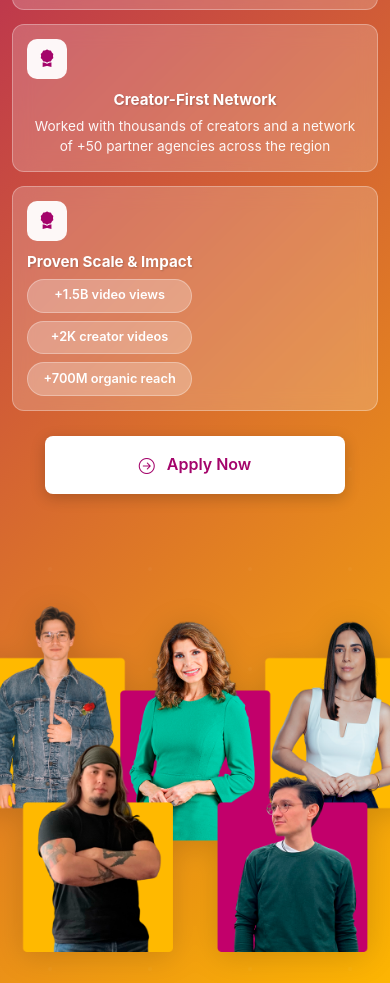
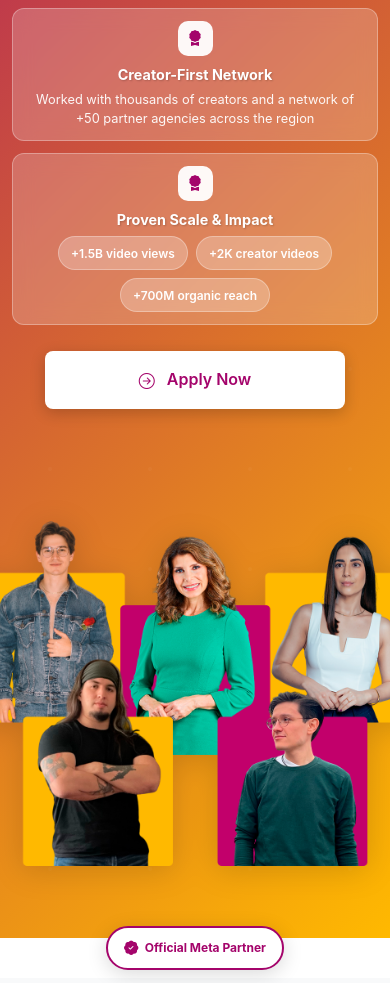
Before and after one commit to GabrielPy28/FAQs, a plain HTML site: page index.html in a window 390 px wide. Shown: the part 581-1564 px from the top of the page. Drawn offline with nearby package versions, Linux system fonts and the light colour scheme.

Commit message:
adding new changes

```diff
--- a/style.css
+++ b/style.css
@@ -799,17 +799,30 @@ body {
     flex-wrap: wrap;
     gap: 0.75rem;
     margin-top: 0.5rem;
+    width: 100%;
+    justify-content: center;
+    align-items: center;
 }
 
 .insight-stat {
     display: inline-block;
     background: rgba(255, 255, 255, 0.25);
-    padding: 0.4rem 0.8rem;
+    padding: 0.5rem 1rem;
     border-radius: 20px;
     font-size: 0.85rem;
     font-weight: 600;
     color: white;
     border: 1px solid rgba(255, 255, 255, 0.3);
+    transition: all 0.3s ease;
+    white-space: nowrap;
+    flex: 0 1 auto;
+    min-width: fit-content;
+}
+
+.insight-stat:hover {
+    background: rgba(255, 255, 255, 0.35);
+    transform: translateY(-2px);
+    box-shadow: 0 4px 12px rgba(0, 0, 0, 0.2);
 }
 
 /* People Image Section */
@@ -859,6 +872,8 @@ body {
     box-shadow: 0 4px 20px rgba(0, 0, 0, 0.15);
     transition: all 0.3s ease;
     border: 2px solid var(--primary-color);
+    white-space: nowrap;
+    flex-shrink: 0;
 }
 
 .floating-badge:hover {
@@ -2388,6 +2403,23 @@ a:hover {
     border-color: var(--primary-color) !important;
 }
 
+/* Responsive Design - Tablets and Medium Screens */
+@media (max-width: 992px) and (min-width: 769px) {
+    .insight-stats {
+        gap: 0.7rem;
+    }
+
+    .insight-stat {
+        font-size: 0.82rem;
+        padding: 0.45rem 0.9rem;
+    }
+
+    .floating-badge {
+        font-size: 0.9rem;
+        padding: 0.7rem 1.35rem;
+    }
+}
+
 /* Responsive Design */
 @media (max-width: 768px) {
     /* La Neta Logo adjustments */
@@ -2504,7 +2536,7 @@ a:hover {
     .insight-item {
         padding: 0.875rem;
         flex-direction: column;
-        align-items: flex-start;
+        align-items: center;
     }
 
     .insight-icon {
@@ -2512,6 +2544,12 @@ a:hover {
         height: 40px;
         margin-right: 0;
         margin-bottom: 0.75rem;
+        margin-left: 0;
+    }
+
+    .insight-content {
+        text-align: center;
+        width: 100%;
     }
 
     .insight-icon i {
@@ -2527,15 +2565,22 @@ a:hover {
     }
 
     .insight-stats {
-        flex-direction: column;
-        gap: 0.5rem;
+        flex-direction: row;
+        flex-wrap: wrap;
+        gap: 0.625rem;
+        justify-content: center;
+        align-items: center;
     }
 
     .insight-stat {
         font-size: 0.8rem;
-        padding: 0.35rem 0.7rem;
-        width: 100%;
+        padding: 0.5rem 0.875rem;
+        width: auto;
+        min-width: auto;
+        flex: 0 1 auto;
         text-align: center;
+        white-space: nowrap;
+        max-width: 100%;
     }
 
     /* Floating Badge responsive */
@@ -2543,15 +2588,30 @@ a:hover {
         margin-top: -1rem;
         margin-bottom: 0.75rem;
         padding: 0 1rem;
+        display: flex;
+        justify-content: center;
+        align-items: center;
     }
 
     .floating-badge {
         padding: 0.625rem 1.25rem;
         font-size: 0.85rem;
+        display: inline-flex;
+        align-items: center;
+        gap: 0.5rem;
+        white-space: nowrap;
+        max-width: calc(100% - 2rem);
+        word-break: keep-all;
     }
 
     .floating-badge i {
         font-size: 1rem;
+        flex-shrink: 0;
+    }
+
+    .floating-badge span {
+        overflow: hidden;
+        text-overflow: ellipsis;
     }
 
     /* Partnership Logos responsive */
@@ -3243,6 +3303,79 @@ a:hover {
         font-size: 0.875rem;
     }
 
+    /* Hero Insights extra small */
+    .hero-insights {
+        margin-top: 1.25rem;
+        gap: 0.75rem;
+    }
+
+    .insight-item {
+        padding: 0.75rem;
+        align-items: center;
+    }
+
+    .insight-icon {
+        width: 35px;
+        height: 35px;
+        margin-bottom: 0.625rem;
+        margin-right: 0;
+        margin-left: 0;
+    }
+
+    .insight-content {
+        text-align: center;
+        width: 100%;
+    }
+
+    .insight-icon i {
+        font-size: 1rem;
+    }
+
+    .insight-title {
+        font-size: 0.9rem;
+    }
+
+    .insight-text {
+        font-size: 0.8rem;
+    }
+
+    .insight-stats {
+        flex-direction: row;
+        flex-wrap: wrap;
+        gap: 0.5rem;
+        justify-content: center;
+        align-items: center;
+    }
+
+    .insight-stat {
+        font-size: 0.75rem;
+        padding: 0.4rem 0.75rem;
+        width: auto;
+        min-width: auto;
+        flex: 0 1 auto;
+        text-align: center;
+        white-space: nowrap;
+        max-width: 100%;
+    }
+
+    /* Floating Badge extra small */
+    .floating-badge-container {
+        margin-top: -0.75rem;
+        margin-bottom: 0.5rem;
+        padding: 0 0.75rem;
+    }
+
+    .floating-badge {
+        padding: 0.5rem 1rem;
+        font-size: 0.75rem;
+        gap: 0.4rem;
+        max-width: calc(100% - 1.5rem);
+    }
+
+    .floating-badge i {
+        font-size: 0.9rem;
+    }
+
     /* La Neta Intro Inline extra small */
     .laneta-intro-inline {
         padding: 1rem;
```
Also changed, not shown: index.html (+0 -1 lines).
